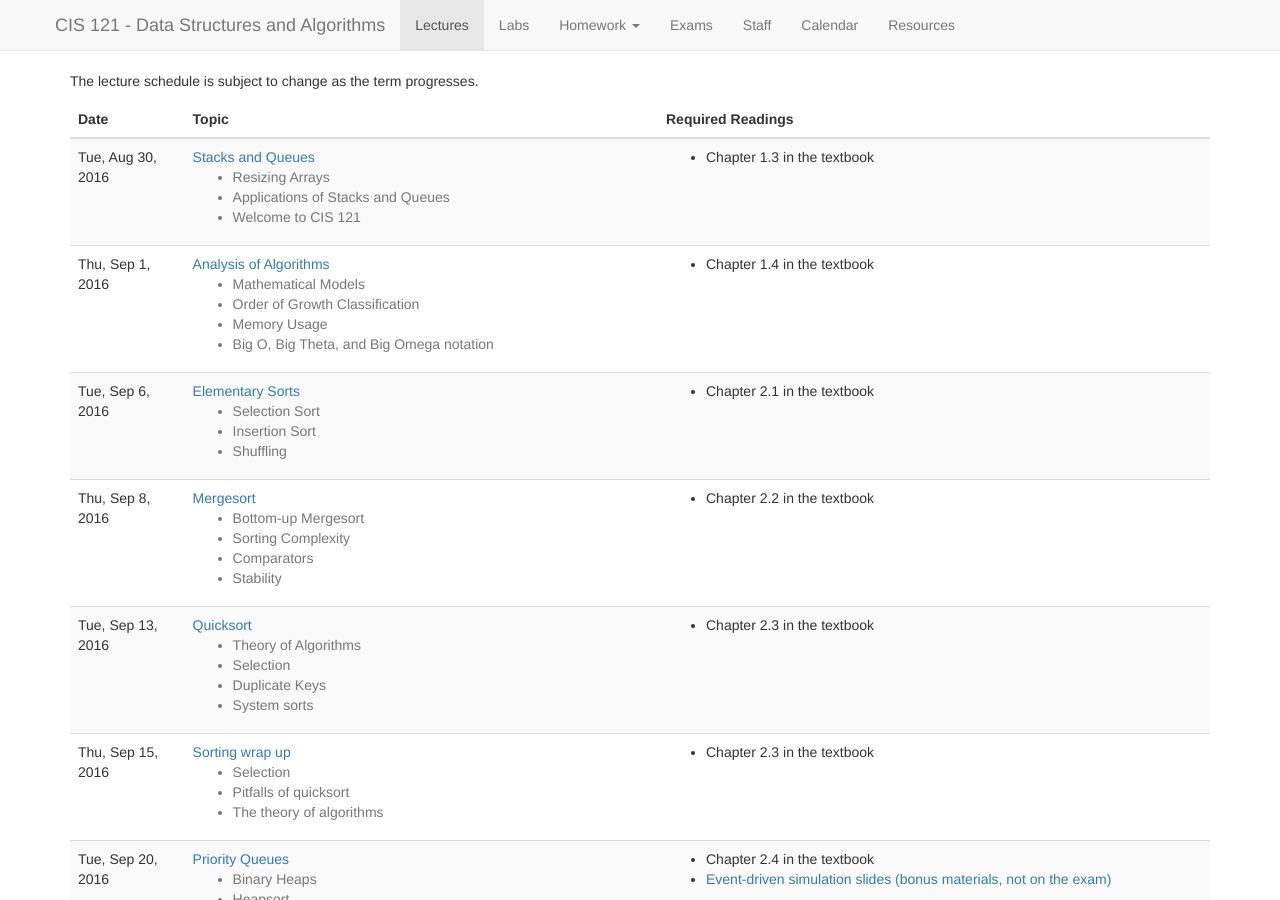
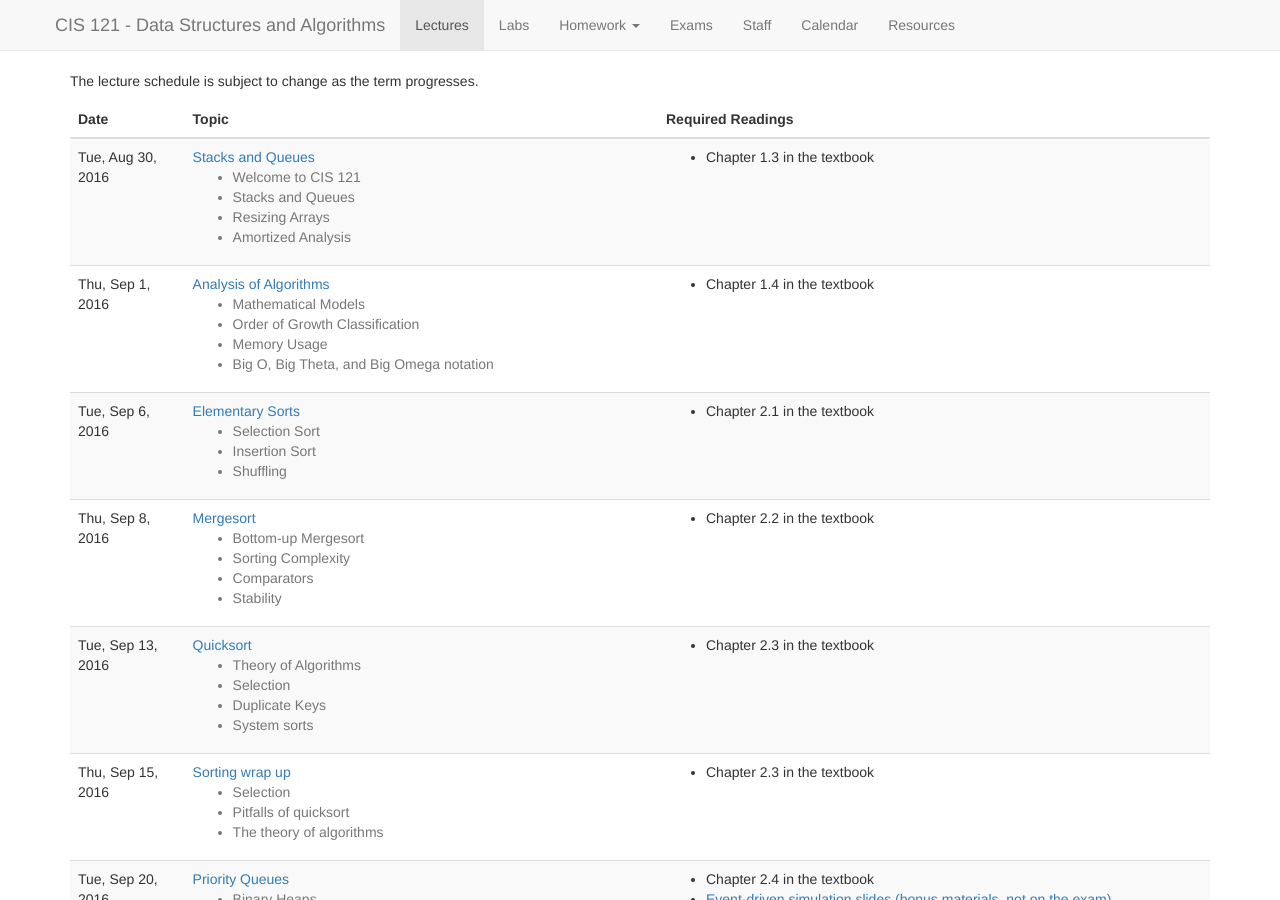
Before and after one commit to vikramkh/course-website-16fa, a Jekyll site: the page built from lectures.md, in a window 1280 px wide and 900 px high. Built offline with Jekyll 4.4.1, drawn with Linux system fonts in a browser that asks for light colours; nearby versions of some CDN libraries.

Commit message:
Updated lecture 1

```diff
--- a/_data/lectures.yaml
+++ b/_data/lectures.yaml
@@ -1,11 +1,12 @@
 -
   date: 2016-08-30
-  slides: lectures/01-intro-and-union-find.pdf
+  slides: lectures/01-intro-plus-stacks-and-queues.pdf
   title: Stacks and Queues
   highlights:
+    - Welcome to CIS 121
+    - Stacks and Queues
     - Resizing Arrays
-    - Applications of Stacks and Queues
-    - Welcome to CIS 121
+    - Amortized Analysis
   reading:
     -
       title: Chapter 1.3 in the textbook
```
Also changed, not shown: 1 other file.
